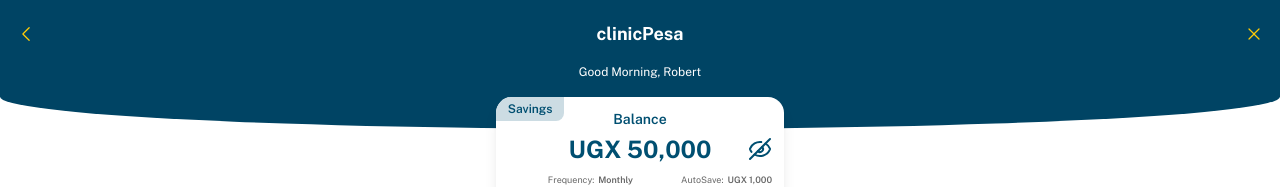
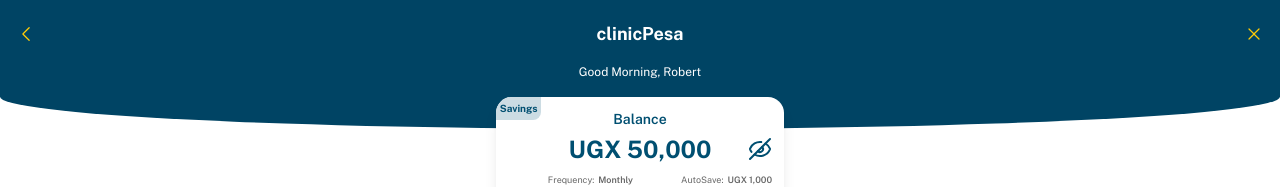
Before and after one commit to Mundurujoana/clinicPesa-dashboard-screen-tsx, a React (Create React App) app: page / in a window 1280 px wide. Shown: the top 187 px of the page. Built offline with nearby package versions, Linux system fonts and the light colour scheme.

Commit message:
Set savings heading to text-[10px]

```diff
--- a/src/components/SavingsCard.tsx
+++ b/src/components/SavingsCard.tsx
@@ -10,7 +10,7 @@ interface SavingsCardProps {
 const SavingsCard: React.FC<SavingsCardProps> = ({ balance, frequency, autoSave }) => {
   return (
     <div className="relative z-10 bg-white rounded-2xl shadow-lg p-3 -mt-8 mx-6">
-      <span className="absolute -top-0 -left-0 bg-savingsBg text-appText px-3 py-1 rounded-tl-2xl rounded-br-lg text-xs font-semibold">
+      <span className="absolute -top-0 -left-0 bg-savingsBg text-appText px-1 py-1 rounded-tl-2xl rounded-br-lg text-[10px] font-bold">
         Savings
       </span>
 
```
